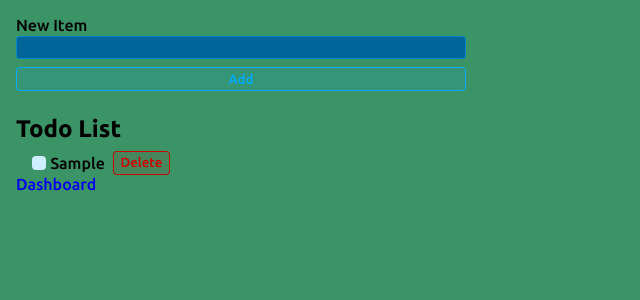
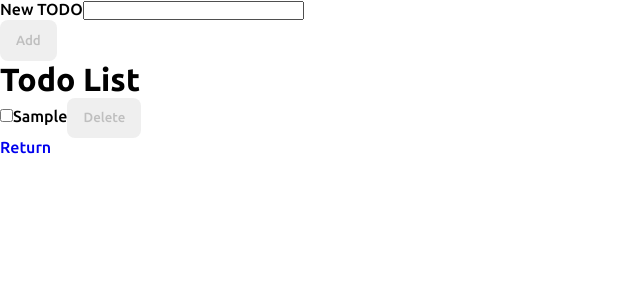
Before and after one commit to nicolecao2002/TreetQuest, a React (Vite) app in the folder client/: page /todolistMain in a window 1280 px wide. Both pictures are taken after typing "Sample" into the empty fields and a click on the button "Add". Shown: the top 300 px of the page, without its empty margins (0-640 px from the left). Built offline with nearby package versions, Linux system fonts and the light colour scheme.

Commit message:
delete comments

```diff
--- a/client/src/Components/RewardList/RewardMain.jsx
+++ b/client/src/Components/RewardList/RewardMain.jsx
@@ -3,7 +3,7 @@ import { useEffect, useState } from "react"
 const RewardMain = () =>
 {
     const [ newItem, setNewItem ] = useState("");// new state variable and new function. can not directly update state variable, inmutable, call the set function,and rerender the entire component.
-    const [ todos, setTodos ] = useState(() => {
+    const [ reward, setRewards ] = useState(() => {
     const localValue = localStorage.getItem("ITEMS")
     if (localValue == null) return []
     return JSON.parse(localValue)
@@ -13,8 +13,8 @@ const RewardMain = () =>
     //local storage
     useEffect( () =>
     {
-        localStorage.setItem( "ITEMS", JSON.stringify( todos ) )
-    }, [ todos ] ) //every time todo is changed call that function.
+        localStorage.setItem( "ITEMS", JSON.stringify( reward ) )
+    }, [ reward ] ) //every time reward is changed call that function.
 
     function handleSubmit ( e )
     {
@@ -23,9 +23,9 @@ const RewardMain = () =>
          // the end.
 
         // passing a function
-        setTodos( currentTodos => {
+        setRewards( currentreward => {
             return [
-                ...currentTodos,
+                ...currentreward,
                 { id: crypto.randomUUID(), title: newItem, completed: false },
             ]
         } )
@@ -33,27 +33,27 @@ const RewardMain = () =>
     }
 
     // for check funtion
-    function toggleTodo ( id, completed )
+    function togglereward ( id, completed )
     {
-        setTodos( currentTodos =>
+        setRewards( currentreward =>
         {
-            return currentTodos.map( todo =>
+            return currentreward.map( reward =>
             {
-                if ( todo.id === id )
+                if ( reward.id === id )
                 {
-                    return {...todo, completed}
+                    return {...reward, completed}
                 }
-                return todo
+                return reward
             })
         })
     }
 
     // for delete funciton
-    function deleteTodo ( id )
+    function deleteReward ( id )
     {
-        setTodos( currentTodos =>
+        setRewards( currentreward =>
         {
-            return currentTodos.filter(todo => todo.id !== id)
+            return currentreward.filter(reward => reward.id !== id)
         })
     }
     return (
@@ -72,18 +72,18 @@ const RewardMain = () =>
             </form>
             <h1 className="header">Reward List</h1>
             <ul className="list">
-                {todos.length === 0 && "No Rewards"}
-                { todos.map( todo =>
+                {reward.length === 0 && "No Rewards"}
+                { reward.map( reward =>
                 {
-                    return <li key={todo.id}>
+                    return <li key={reward.id}>
                             <label>
-                            <input type="checkbox" checked={ todo.completed} onChange={e => toggleTodo(todo.id,e.target.checked)}/>{todo.title}
+                            <input type="checkbox" checked={ reward.completed} onChange={e => togglereward(reward.id,e.target.checked)}/>{reward.title}
                             </label>
-                        <button onClick={()=> deleteTodo(todo.id) } className="btn btn-danger">Delete</button>
+                        <button onClick={()=> deleteReward(reward.id) } className="btn btn-danger">Delete</button>
                     </li>
                 })}
             </ul>
-
+             <a href="/">Log Out</a>
         </div>
     )
 }
--- a/client/src/Components/ToDoList/NewToDoForm.jsx
+++ /dev/null
@@ -1,29 +0,0 @@
-import { useState } from "react"
-
-export function NewTodoForm({ onSubmit }) {
-  const [newItem, setNewItem] = useState("")
-
-  function handleSubmit(e) {
-    e.preventDefault()
-    if (newItem === "") return
-
-    onSubmit(newItem)
-
-    setNewItem("")
-  }
-
-  return (
-    <form onSubmit={handleSubmit} className="new-item-form">
-      <div className="form-row">
-        <label htmlFor="item">New Item</label>
-        <input
-          value={newItem}
-          onChange={e => setNewItem(e.target.value)}
-          type="text"
-          id="item"
-        />
-      </div>
-      <button className="btn">Add</button>
-    </form>
-  )
-}
--- a/client/src/Components/ToDoList/TodoItem.jsx
+++ /dev/null
@@ -1,17 +0,0 @@
-export function TodoItem({ completed, id, title, toggleTodo, deleteTodo }) {
-  return (
-    <li>
-      <label>
-        <input
-          type="checkbox"
-          checked={completed}
-          onChange={e => toggleTodo(id, e.target.checked)}
-        />
-        {title}
-      </label>
-      <button onClick={() => deleteTodo(id)} className="btn btn-danger">
-        Delete
-      </button>
-    </li>
-  )
-}
--- a/client/src/Components/ToDoList/TodoList.jsx
+++ /dev/null
@@ -1,19 +0,0 @@
-import { TodoItem } from "./TodoItem"
-
-export function TodoList({ todos, toggleTodo, deleteTodo }) {
-  return (
-    <ul className="list">
-      {todos.length === 0 && "No Todos"}
-      {todos.map(todo => {
-        return (
-          <TodoItem
-            {...todo}
-            key={todo.id}
-            toggleTodo={toggleTodo}
-            deleteTodo={deleteTodo}
-          />
-        )
-      })}
-    </ul>
-  )
-}
--- a/client/src/Components/ToDoList/TodolistMain.jsx
+++ b/client/src/Components/ToDoList/TodolistMain.jsx
@@ -1,58 +1,89 @@
 import React from 'react'
 import { useEffect, useState } from "react"
-import { NewTodoForm } from "./NewToDoForm"
-//import "./todolist.css"
+
 import '../../App.css'
-import { TodoList } from "./TodoList"
+
 
 const TodolistMain = () => {
-   const [todos, setTodos] = useState(() => {
-    const localValue = localStorage.getItem("ITEMS")
+    const [ newItem, setNewItem ] = useState("");
+    const [ todos, setTodos ] = useState(() => {
+
+    const localValue = localStorage.getItem( "ITEMS" )
     if (localValue == null) return []
+    return JSON.parse(localValue)
+    } );
 
-    return JSON.parse(localValue)
-  })
+    useEffect( () =>
+    {
+        localStorage.setItem( "ITEMS", JSON.stringify( todos ) )
+    }, [ todos ] ) //every time todo is changed call that function.
 
-  useEffect(() => {
-    localStorage.setItem("ITEMS", JSON.stringify(todos))
-  }, [todos])
+    function handleSubmit ( e )
+    {
+        e.preventDefault();
 
-  function addTodo(title) {
-    setTodos(currentTodos => {
+        setTodos( currentTodos => {
             return [
                 ...currentTodos,
-        { id: crypto.randomUUID(), title, completed: false },
+                { id: crypto.randomUUID(), title: newItem, completed: false },
             ]
-    })
+        } )
+        setNewItem("")
     }
 
-  function toggleTodo(id, completed) {
-    setTodos(currentTodos => {
-      return currentTodos.map(todo => {
-        if (todo.id === id) {
-          return { ...todo, completed }
+    // for check funtion
+    function toggleTodo ( id, completed )
+    {
+        setTodos( currentTodos =>
+        {
+            return currentTodos.map( todo =>
+            {
+                if ( todo.id === id )
+                {
+                    return {...todo, completed}
                 }
-
                 return todo
             })
         })
     }
 
-  function deleteTodo(id) {
-    setTodos(currentTodos => {
+    // for delete funciton
+    function deleteTodo ( id )
+    {
+        setTodos( currentTodos =>
+        {
             return currentTodos.filter(todo => todo.id !== id)
         })
     }
-
     return (
-      <>
-      <div className= "todolistCon">
-      <NewTodoForm onSubmit={addTodo} />
+        <div>
+            <form onSubmit={handleSubmit} className="new_item_form">
+                <div className="form-row">
+                    <label htmlFor="item">New TODO</label>
+                    <input value={ newItem }
+                        // this function makes the type possible, update the new
+                        // state variabl, rerender the entire component.
+                        onChange={ e => setNewItem( e.target.value ) }
+                        type="text"
+                        id="item" />
+                </div>
+                <button className="btn">Add</button>
+            </form>
             <h1 className="header">Todo List</h1>
-          <TodoList todos={ todos } toggleTodo={ toggleTodo } deleteTodo={ deleteTodo } />
-              <a href="/dashboard">Dashboard</a>
+            <ul className="list">
+                {todos.length === 0 && "No Rewards"}
+                { todos.map( todo =>
+                {
+                    return <li key={todo.id}>
+                            <label>
+                            <input type="checkbox" checked={ todo.completed} onChange={e => toggleTodo(todo.id,e.target.checked)}/>{todo.title}
+                            </label>
+                        <button onClick={()=> deleteTodo(todo.id) } className="btn btn-danger">Delete</button>
+                    </li>
+                })}
+            </ul>
+             <a href="/dashboard">Return</a>
         </div>
-    </>
     )
 }
 
--- a/client/src/Components/ToDoList/todolist.css
+++ /dev/null
@@ -1,137 +0,0 @@
-
-
-.todolistCon{
-    padding: 1rem;
-    margin: auto;
-    max-width: 450px;
-    font-family: Arial, Helvetica, sans-serif;
-    box-sizing: border-box;
-    .new-item-form {
-  display: flex;
-  flex-direction: column;
-  gap: 0.5rem;
-}
-
-.form-row {
-  display: flex;
-  flex-direction: column;
-  gap: 0.1rem;
-}
-
-.btn {
-  background: hsl(200, 100%, 50%, 0.1);
-  border: 1px solid hsl(200, 100%, 50%);
-  color: hsl(200, 100%, 50%);
-  padding: 0.25em 0.5em;
-  border-radius: 0.25em;
-  cursor: pointer;
-  outline: none;
-}
-
-.btn:hover,
-.btn:focus-visible {
-  background: hsl(200, 100%, 50%, 0.2);
-}
-
-.btn.btn-danger {
-  background: hsl(0, 100%, 40%, 0.1);
-  border: 1px solid hsl(0, 100%, 40%);
-  color: hsl(0, 100%, 40%);
-}
-
-.btn.btn-danger:hover,
-.btn.btn-danger:focus-visible {
-  background: hsl(0, 100%, 40%, 0.2);
-}
-
-.new-item-form input {
-  outline: none;
-  border: 1px solid hsl(200, 100%, 40%);
-  background: hsl(200, 100%, 30%);
-  border-radius: 0.25em;
-  padding: 0.25em 0.5em;
-  color: hsl(200, 100%, 90%);
-}
-
-.new-item-form input:focus {
-  border: 1px solid hsl(200, 100%, 70%);
-}
-
-.header {
-  font-size: 1.5rem;
-  margin-top: 1.5rem;
-  margin-bottom: 0.5rem;
-}
-
-.list {
-  margin: 0;
-  padding: 0;
-  margin-left: 1rem;
-  list-style: none;
-}
-
-.list li:has(input:checked) label {
-  color: hsl(200, 20%, 40%);
-}
-
-.list {
-  display: flex;
-  flex-direction: column;
-  gap: 0.3rem;
-}
-
-.list li {
-  display: flex;
-  gap: 0.5rem;
-  align-items: center;
-}
-
-.list li label {
-  display: flex;
-  gap: 0.25rem;
-  cursor: pointer;
-  align-items: center;
-}
-
-.list li:has(input:focus-visible) label {
-  outline: 1px solid hsl(200, 100%, 50%);
-}
-
-.list li input {
-  outline: none;
-  width: 0;
-  height: 0;
-  appearance: none;
-  pointer-events: none;
-  position: absolute;
-}
-
-.list li label::before {
-  content: "";
-  display: block;
-  width: 0.9rem;
-  height: 0.9rem;
-  background: hsl(200, 100%, 90%);
-  border-radius: 0.25em;
-  display: flex;
-  justify-content: center;
-  align-items: center;
-}
-
-.list li label:hover::before {
-  background: hsl(200, 100%, 80%);
-}
-
-.list li:has(input:checked) label::before {
-  content: "✔";
-  background: hsl(200, 100%, 40%);
-  color: hsl(200, 100%, 90%);
-  font-size: 0.75rem;
-  font-weight: bold;
-}
-
-.list li:has(input:checked) label:hover::before {
-  background: hsl(200, 100%, 30%);
-}
-
-}
```
Lines whose indentation alone changed are shown as unchanged.
